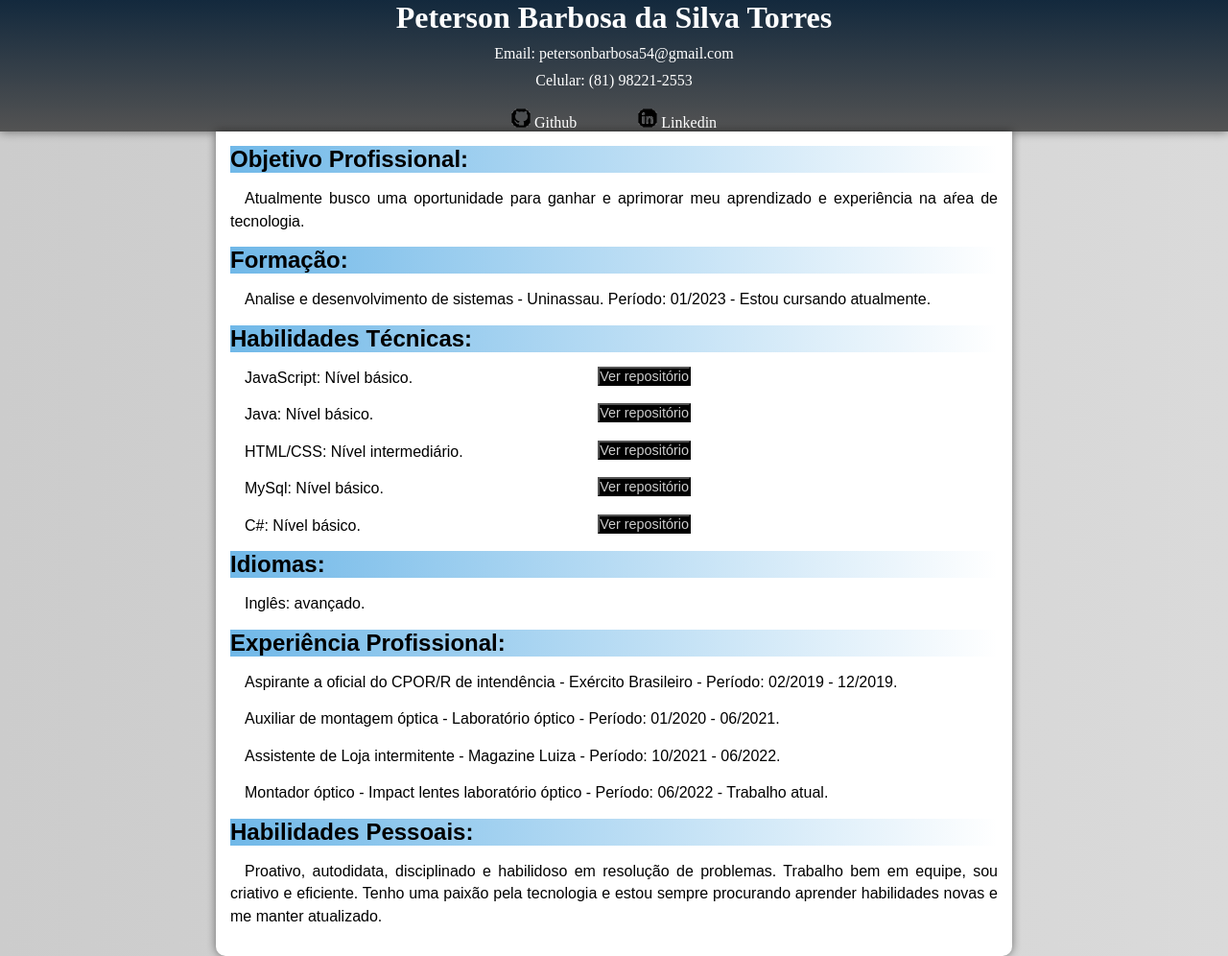
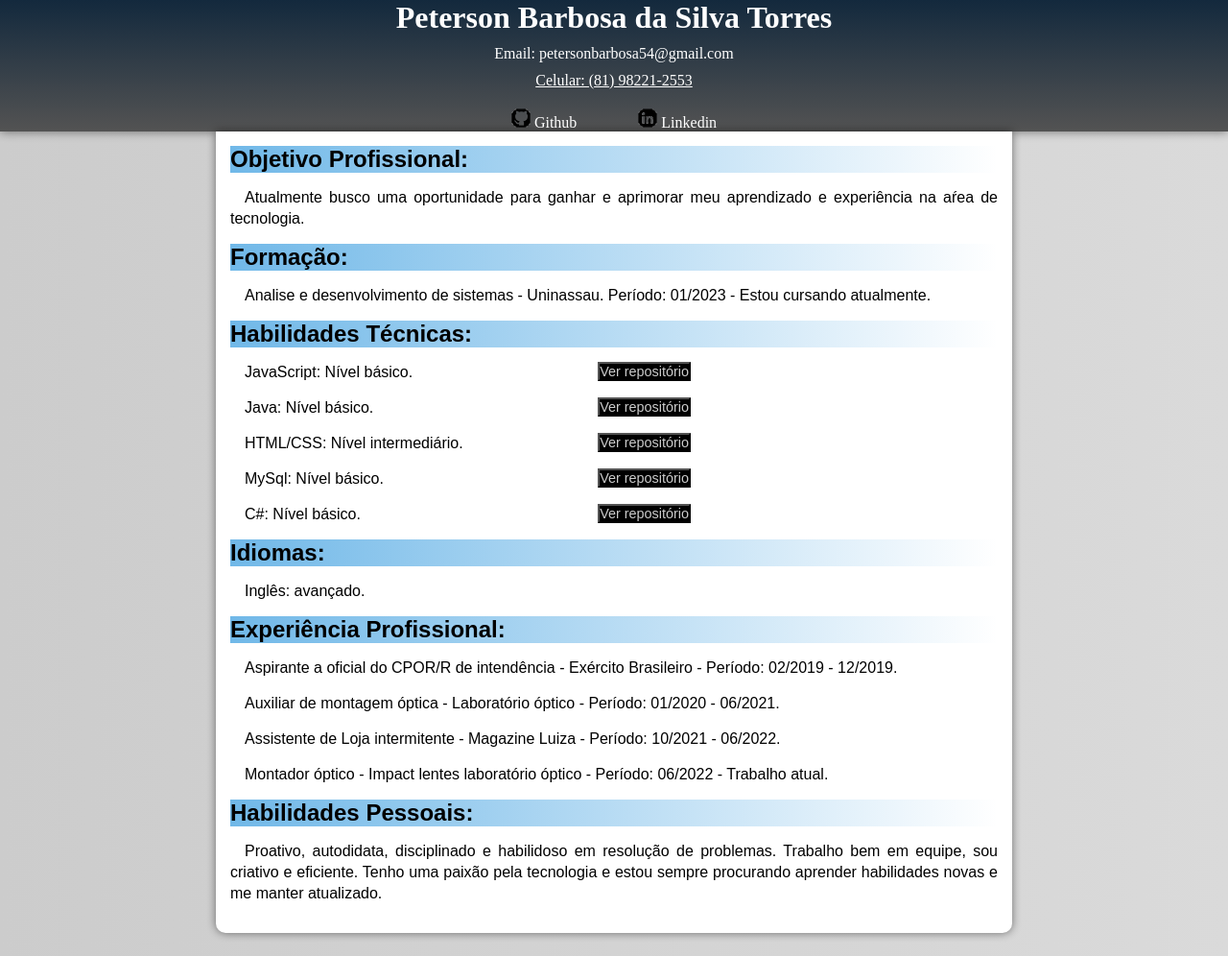
Before and after one commit to PetersonBarbos/Curriculo_html2, a plain HTML site: page index.html in a window 1280 px wide. Shown: the top 996 px of the page at 96% size. Drawn offline with Linux system fonts and the light colour scheme.

Commit message:
direcionamentoWpp

```diff
--- a/index.html
+++ b/index.html
@@ -12,7 +12,7 @@
         <h1>Peterson Barbosa da Silva Torres</h1>
         <!--<img src="imagem_curriculo.jpeg" alt="Foto" id="minhafoto">-->
         <p>Email: petersonbarbosa54@gmail.com</p>
-        <p>Celular: (81) 98221-2553</p>
+        <p><a href="https://wa.me/5581982212553" target="_blank">Celular: (81) 98221-2553</a></p>
 
 
         <nav>
--- a/style.css
+++ b/style.css
@@ -25,7 +25,7 @@ main p{
     text-align: justify;
     margin: 15px 0px;
     text-indent: 15px;
-    line-height: 23.5px;
+    line-height: 22px;
 }
 header{
     min-width: 280px;
@@ -43,6 +43,13 @@ nav{
 
 }
 
+header a{
+    text-decoration: underline;
+    text-align: center;
+    margin: 0px 15px 0px 15px;
+    color: #FFFFFF;
+    padding: 8px 15px 8px 15px;
+}
 
 nav > a:hover{
     color: black;
```
